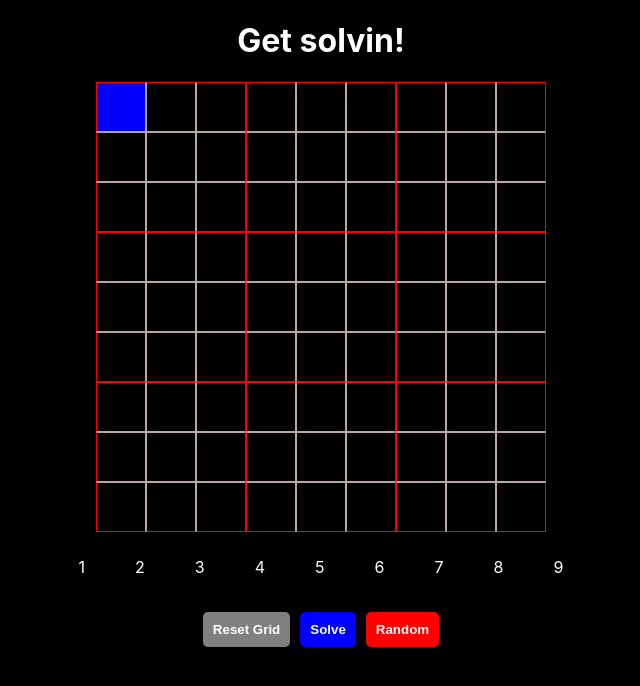
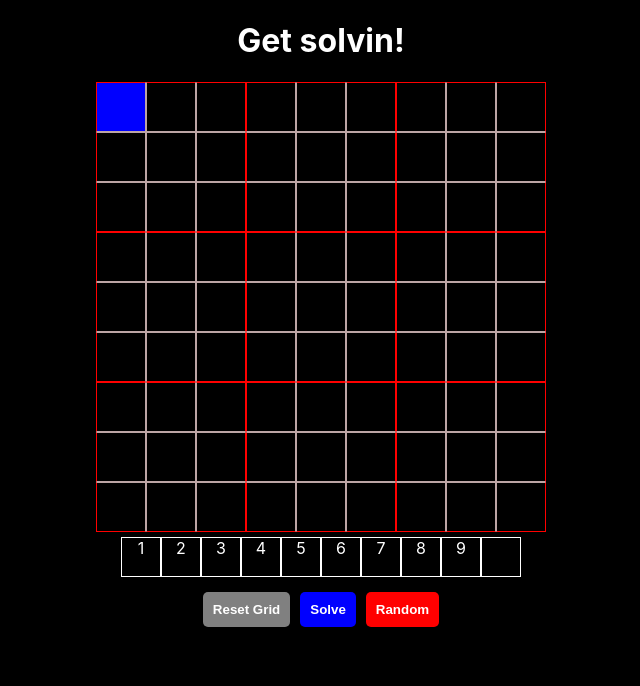
Before and after one commit to Expressionless-Ball-Thing/Sudoku-solver-thing, a React (Create React App) app in the folder sudoku/: page / in a window 1280 px wide. Shown: the top 686 px of the page, without its empty margins (319-959 px from the left). Built offline with nearby package versions, Linux system fonts and the light colour scheme; the HTML template or start-up script is replaced by a standard one.

Commit message:
arrow up and down will now switch columns when you reach the end of the grid, also allowedinputs now has an onclick event for accessabiliy.

```diff
--- a/sudoku/src/App.css
+++ b/sudoku/src/App.css
@@ -48,10 +48,8 @@ body {
   font-size: xx-large;
   width: 50px;
   height: 50px;
-    background-color: black;;
+  background-color: black;
   border: 1px solid rgb(188, 165, 165);
-    justify-content: center;
-    align-items: center;
   text-align: center;
   color: white;
 }
@@ -59,19 +57,23 @@ body {
 .row:nth-child(3n) .cell {
   border-bottom: 1px solid red;
 }
-.row:nth-child(3n+1) .cell {
+.row:nth-child(3n + 1) .cell {
   border-top: 1px solid red;
 }
 
 .cell:nth-child(3n) {
   border-right: 1px solid red;
 }
-.cell:nth-child(3n+1) {
+.cell:nth-child(3n + 1) {
   border-left: 1px solid red;
 }
 
+.cell:focus {
+  outline: none;
+}
 
 .allowedinputs {
+  padding: 5px 5px;
   align-items: center;
   justify-content: center;
   display: flex;
@@ -80,9 +82,11 @@ body {
 }
 
 .allowednumber {
-    padding: 25px 25px;
+  width: 40px;
+  height: 40px;
+  border: 1px solid white;
+  text-align: center;
 }
-
 
 .clicked {
   background-color: blue;
--- a/sudoku/src/App.js
+++ b/sudoku/src/App.js
@@ -4,7 +4,7 @@ import Buttons from "./Components/Buttons";
 import Grid from "./Components/Grid";
 import { possible } from "./sudoku.js";
 import { solver, solved } from "./solver.js";
-import AllowedInputs from "./Components/AllowedInputs"
+import AllowedInputs from "./Components/AllowedInputs";
 
 const n = null;
 
@@ -23,13 +23,24 @@ function App() {
   const [clickedcell, setclickedcell] = useState(0);
   const [completed, setcompleted] = useState(false);
 
-    const updatehighlightcell = (key) => {
+  const updatehighlightclickedcell = (key) => {
+    if (completed) {
+      return;
+    }
     let cellcount = Math.pow(grid.length, 2);
     let newclickedcell;
     if (key === "ArrowUp") {
-            newclickedcell = (clickedcell - grid.length) % cellcount;
+      newclickedcell = clickedcell - grid.length;
+      newclickedcell =
+        newclickedcell < 0
+          ? cellcount + (newclickedcell % grid.length) - 1
+          : newclickedcell;
     } else if (key === "ArrowDown") {
-            newclickedcell = (clickedcell + grid.length) % cellcount;
+      newclickedcell = clickedcell + grid.length;
+      newclickedcell =
+        newclickedcell >= cellcount
+          ? ((newclickedcell % cellcount) + 1) % grid.length
+          : newclickedcell;
     } else if (key === "ArrowLeft") {
       newclickedcell = (clickedcell - 1) % cellcount;
     } else {
@@ -37,11 +48,10 @@ function App() {
     }
     newclickedcell =
       newclickedcell < 0 ? cellcount + newclickedcell : newclickedcell;
-
     setclickedcell(newclickedcell);
   };
 
-    const deletecell = (key) => {
+  const deletecell = () => {
     let pos = parseInt(clickedcell);
     let row = Math.floor(pos / grid.length);
     let col = pos % grid.length;
@@ -51,10 +61,11 @@ function App() {
   };
 
   const handleKeyDown = (event) => {
+    event.preventDefault();
     let arrowkeys = ["ArrowRight", "ArrowUp", "ArrowDown", "ArrowLeft"];
     let deletekeys = ["Backspace", "Delete"];
     if (arrowkeys.includes(event.key) === true) {
-            updatehighlightcell(event.key);
+      updatehighlightclickedcell(event.key);
     } else if (deletekeys.includes(event.key)) {
       deletecell(event.key);
     } else {
@@ -79,9 +90,9 @@ function App() {
     let col = pos % grid.length;
     let temp_grid = [...grid];
     temp_grid[row][col] =
-            value !== null && possible(row, col, value, grid) ?
-                value :
-                temp_grid[row][col];
+      value !== null && possible(row, col, value, grid)
+        ? value
+        : temp_grid[row][col];
     setgrid(temp_grid);
     if (solved(temp_grid)) {
       setcompleted(true);
@@ -98,7 +109,7 @@ function App() {
     }
   };
 
-    const highlightcell = (event) => {
+  const highlightclickedcell = (event) => {
     var pos = parseInt(event.target.id);
     setclickedcell(pos);
   };
@@ -116,13 +127,14 @@ function App() {
 
   return (
     <div>
-            <Grid grid={grid}
-                click={highlightcell}
+      <Grid
+        grid={grid}
+        click={highlightclickedcell}
         clicked={clickedcell}
         complete={completed}
       />
-            <AllowedInputs grid={grid} cell={clickedcell}/>
-            <Buttons reset={reset} solve={solvesudoku}/>
+      <AllowedInputs grid={grid} cell={clickedcell} completed={completed} update={updatecell} delete={deletecell}/>
+      <Buttons reset={reset} solve={solvesudoku} />
     </div>
   );
 }
--- a/sudoku/src/Components/AllowedInputs.jsx
+++ b/sudoku/src/Components/AllowedInputs.jsx
@@ -2,15 +2,22 @@ import React from 'react';
 import { possible } from '../sudoku';
 
 function AllowedInputs(props) {
+
+    const handleclick = (event) => {
+        console.log(event.target.id)
+        props.update(event.target.id)
+    }
+
     let pos = parseInt(props.cell);
     let row = Math.floor(pos / props.grid.length);
     let col = pos % props.grid.length;
     let numbers = [...Array(props.grid.length + 1).keys()].slice(1)
     numbers = numbers.filter((num) => possible(row, col, num, props.grid))
-    numbers = numbers.map((num) => <div className='allowednumber'>{num}</div>)
+    numbers = numbers.map((num) => <div className='allowednumber' id={num} onClick={handleclick}>{num}</div>)
     return (
         <div className='allowedinputs'>
             {numbers}
+            {!props.completed && <div className='allowednumber' onClick={props.delete}></div>}
         </div>
     )
 }
```
Also changed, not shown: sudoku/src/Components/Grid.jsx (+1 -6 lines). Lines whose indentation alone changed are shown as unchanged.
